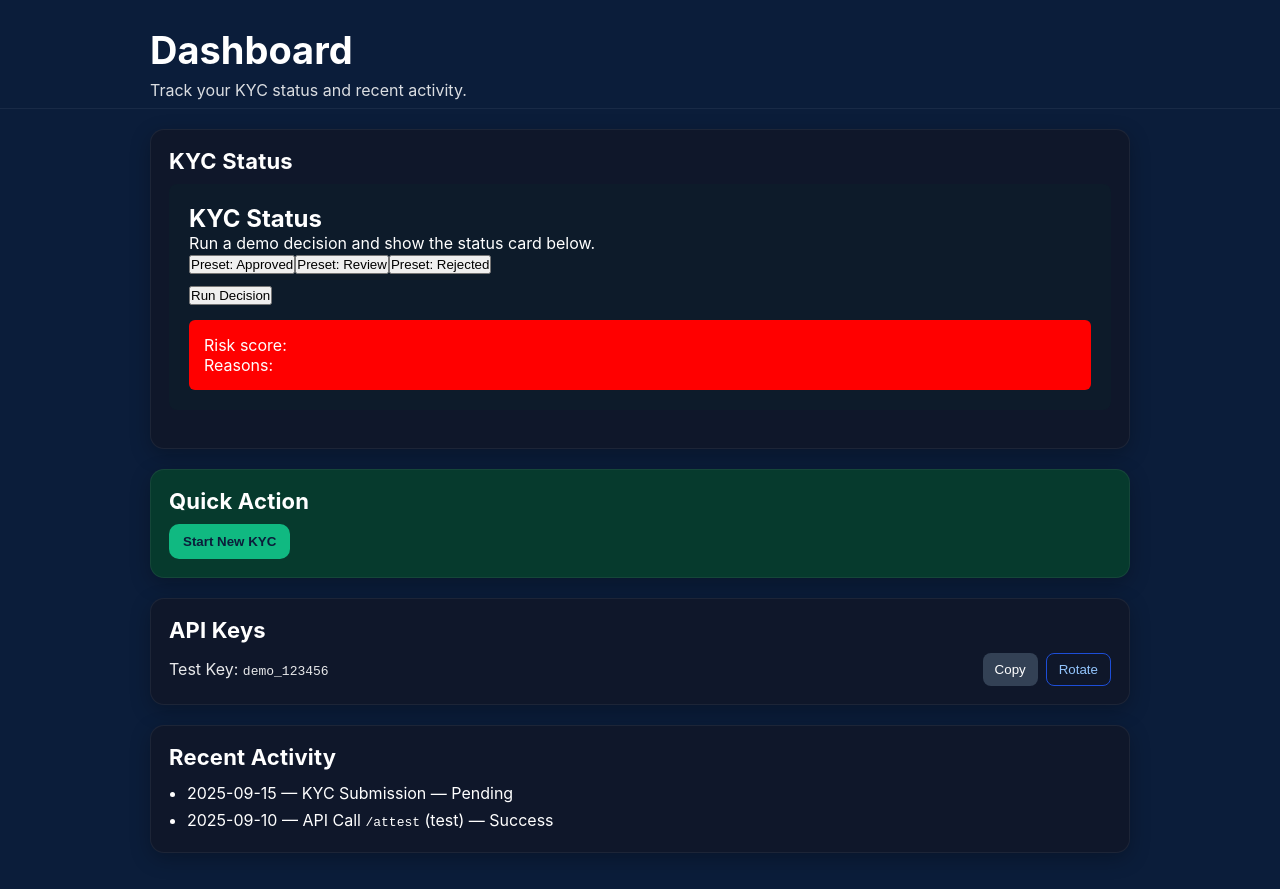
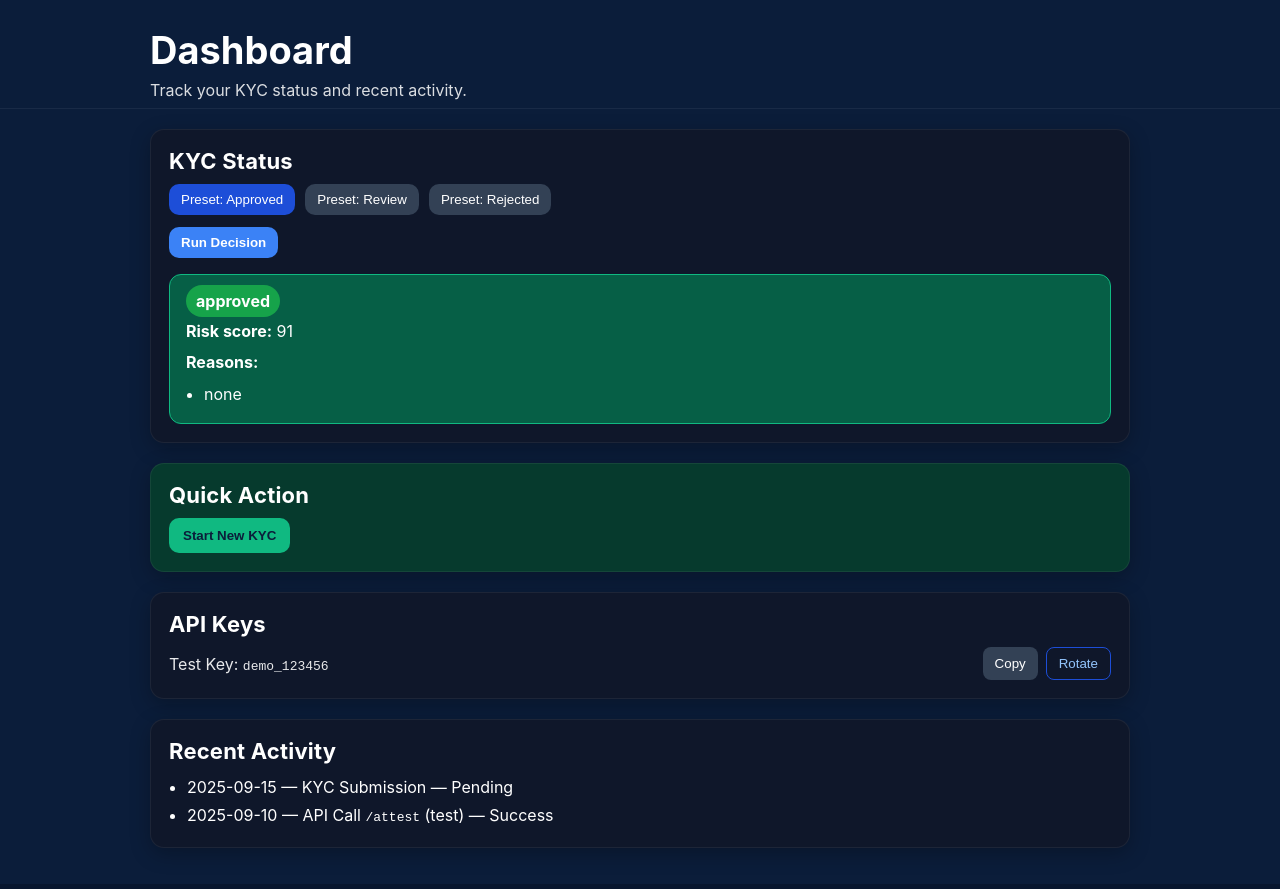
Before and after one commit to genio-ai/genio-os, a Next.js app: page /dashboard in a window 1280 px wide. Both pictures are taken after a click on the button "Run Decision". Built offline with nearby package versions, Linux system fonts and the light colour scheme; no server answers.

Commit message:
Update KycStatusCard.js

```diff
--- a/components/KycStatusCard.js
+++ b/components/KycStatusCard.js
@@ -1,49 +1,108 @@
+// components/KycStatusCard.js
 import { useState } from "react";
 
 export default function KycStatusCard() {
-  const [decision, setDecision] = useState(null);
+  const [result, setResult] = useState(null);
+  const [preset, setPreset] = useState("approved");
+  const [loading, setLoading] = useState(false);
 
-  const runDecision = async (preset) => {
+  const send = async () => {
+    setLoading(true);
+    setResult(null);
     try {
-      const response = await fetch("/api/decision", {
+      const res = await fetch("/api/decision", {
         method: "POST",
         headers: { "Content-Type": "application/json" },
-        body: JSON.stringify({ preset })
+        body: JSON.stringify({ preset }) // approved | review | rejected
       });
-      const data = await response.json();
-      setDecision(data);
+      const data = await res.json();
+      setResult(data);
     } catch (err) {
-      console.error("Error:", err);
+      setResult({ error: "network_error", details: String(err) });
+    } finally {
+      setLoading(false);
     }
   };
 
+  const badge = (d) => {
+    const base = { padding: "6px 10px", borderRadius: 999, fontWeight: 700 };
+    if (d === "approved") return { ...base, background: "#16a34a", color: "#fff" };
+    if (d === "manual_review") return { ...base, background: "#f59e0b", color: "#111" };
+    return { ...base, background: "#ef4444", color: "#fff" };
+  };
+
+  const panel = (d) => {
+    if (d === "approved") return { background: "#065F46", border: "1px solid #10B981" };
+    if (d === "manual_review") return { background: "#7C3E0C", border: "1px solid #F59E0B" };
+    return { background: "#7F1D1D", border: "1px solid #EF4444" };
+  };
+
+  const btn = {
+    padding: "8px 12px",
+    borderRadius: 10,
+    border: "none",
+    cursor: "pointer",
+    background: "#334155",
+    color: "#fff",
+  };
+
   return (
-    <div style={{ background: "#0d1b2a", padding: "20px", borderRadius: "8px", marginBottom: "20px" }}>
-      <h2>KYC Status</h2>
-      <p>Run a demo decision and show the status card below.</p>
-
-      <div style={{ marginBottom: "10px" }}>
-        <button onClick={() => runDecision("approved")}>Preset: Approved</button>
-        <button onClick={() => runDecision("review")}>Preset: Review</button>
-        <button onClick={() => runDecision("rejected")}>Preset: Rejected</button>
+    <div>
+      <div style={{ display: "flex", gap: 10, flexWrap: "wrap", marginBottom: 12 }}>
+        <button
+          onClick={() => setPreset("approved")}
+          style={{ ...btn, background: preset === "approved" ? "#1D4ED8" : "#334155" }}
+        >
+          Preset: Approved
+        </button>
+        <button
+          onClick={() => setPreset("review")}
+          style={{ ...btn, background: preset === "review" ? "#1D4ED8" : "#334155" }}
+        >
+          Preset: Review
+        </button>
+        <button
+          onClick={() => setPreset("rejected")}
+          style={{ ...btn, background: preset === "rejected" ? "#1D4ED8" : "#334155" }}
+        >
+          Preset: Rejected
+        </button>
       </div>
 
-      <button onClick={() => runDecision(null)}>Run Decision</button>
+      <button
+        onClick={send}
+        style={{ ...btn, background: "#3B82F6", fontWeight: 700 }}
+        disabled={loading}
+      >
+        {loading ? "Processing..." : "Run Decision"}
+      </button>
 
-      {decision && (
-        <div style={{
-          marginTop: "15px",
-          padding: "15px",
-          borderRadius: "6px",
-          background: decision.decision === "approved"
-            ? "green"
-            : decision.decision === "review"
-            ? "orange"
-            : "red"
-        }}>
-          <p><strong>{decision.decision}</strong></p>
-          <p>Risk score: {decision.risk_score}</p>
-          <p>Reasons: {decision.reasons?.join(", ")}</p>
+      {/* Result */}
+      {result && !result.error && (
+        <div style={{ ...panel(result.decision), marginTop: 16, borderRadius: 12, padding: 16 }}>
+          <div style={{ marginBottom: 8 }}>
+            <span style={badge(result.decision)}>{result.decision}</span>
+          </div>
+
+          <div style={{ marginTop: 6, lineHeight: 1.6 }}>
+            <div><strong>Risk score:</strong> {result.risk_score}</div>
+            <div style={{ marginTop: 6 }}>
+              <strong>Reasons:</strong>
+              <ul style={{ margin: "6px 0 0 18px" }}>
+                {Array.isArray(result.reasons) && result.reasons.length > 0 ? (
+                  result.reasons.map((r, i) => <li key={i}>{r}</li>)
+                ) : (
+                  <li>none</li>
+                )}
+              </ul>
+            </div>
+          </div>
+        </div>
+      )}
+
+      {result?.error && (
+        <div style={{ marginTop: 14, color: "#FCA5A5" }}>
+          Error: {result.error} — {result.details}
         </div>
       )}
     </div>
```
